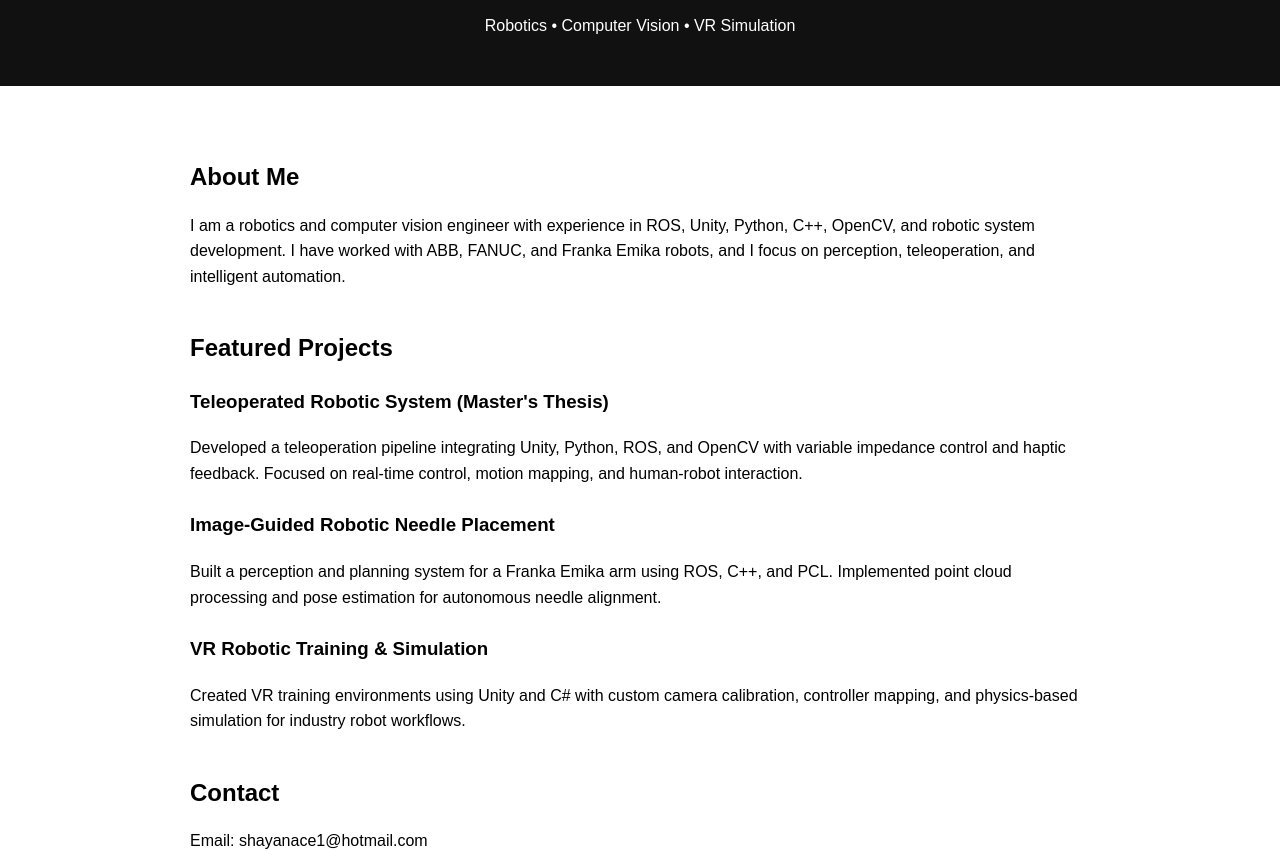
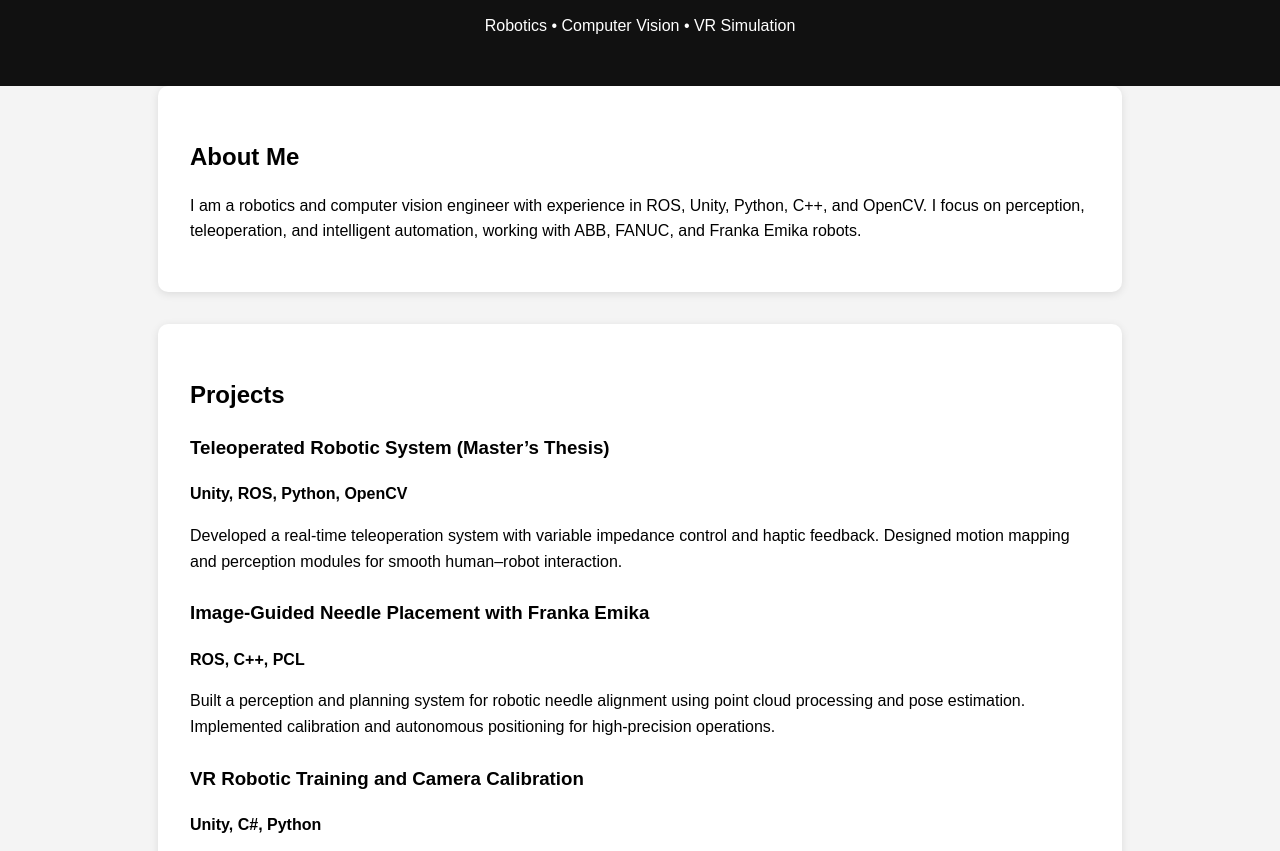
Before and after one commit to itsme1UP/Shayan, a plain HTML site: page index.html in a window 1280 px wide. Shown: the part 108-959 px from the top of the page. Drawn offline with Linux system fonts and the light colour scheme.

Commit message:
Update index.html

```diff
--- a/index.html
+++ b/index.html
@@ -1,17 +1,19 @@
 <!DOCTYPE html>
 <html lang="en">
 <head>
-  <meta charset="UTF-8" />
-  <meta name="viewport" content="width=device-width, initial-scale=1.0" />
-  <title>Shayan — Robotics and Computer Vision</title>
+  <meta charset="UTF-8">
+  <meta name="viewport" content="width=device-width, initial-scale=1.0">
+  <title>Shayan — Robotics Portfolio</title>
   <style>
-    body { font-family: Arial, sans-serif; margin: 0; padding: 0; line-height: 1.6; }
+    body { font-family: Arial, sans-serif; margin: 0; padding: 0; line-height: 1.6; background: #f4f4f4; }
     header { background: #111; color: #fff; padding: 2rem; text-align: center; }
-    section { padding: 2rem; max-width: 900px; margin: auto; }
+    section { padding: 2rem; max-width: 900px; margin: auto; background: #fff; margin-bottom: 2rem; border-radius: 10px; box-shadow: 0 2px 8px rgba(0,0,0,0.1); }
     h1, h2 { margin-bottom: 0.5rem; }
-    .section-title { margin-top: 2.5rem; }
     .project { margin-bottom: 1.5rem; }
+    a { color: #0077cc; text-decoration: none; }
+    a:hover { text-decoration: underline; }
     footer { text-align: center; padding: 2rem; color: #666; }
+    .tools { font-weight: bold; }
   </style>
 </head>
 <body>
@@ -21,52 +23,44 @@
   </header>
 
   <section>
-    <h2 class="section-title">About Me</h2>
-    <p>
-      I am a robotics and computer vision engineer with experience in ROS, Unity,
-      Python, C++, OpenCV, and robotic system development. I have worked with ABB,
-      FANUC, and Franka Emika robots, and I focus on perception, teleoperation,
-      and intelligent automation.
-    </p>
+    <h2>About Me</h2>
+    <p>I am a robotics and computer vision engineer with experience in ROS, Unity, Python, C++, and OpenCV. I focus on perception, teleoperation, and intelligent automation, working with ABB, FANUC, and Franka Emika robots.</p>
+  </section>
 
-    <h2 class="section-title">Featured Projects</h2>
+  <section>
+    <h2>Projects</h2>
 
     <div class="project">
-      <h3>Teleoperated Robotic System (Master's Thesis)</h3>
-      <p>
-        Developed a teleoperation pipeline integrating Unity, Python, ROS, and
-        OpenCV with variable impedance control and haptic feedback. Focused on
-        real‑time control, motion mapping, and human‑robot interaction.
-      </p>
+      <h3>Teleoperated Robotic System (Master’s Thesis)</h3>
+      <p class="tools">Unity, ROS, Python, OpenCV</p>
+      <p>Developed a real-time teleoperation system with variable impedance control and haptic feedback. Designed motion mapping and perception modules for smooth human–robot interaction.</p>
     </div>
 
     <div class="project">
-      <h3>Image‑Guided Robotic Needle Placement</h3>
-      <p>
-        Built a perception and planning system for a Franka Emika arm using ROS,
-        C++, and PCL. Implemented point cloud processing and pose estimation for
-        autonomous needle alignment.
-      </p>
+      <h3>Image-Guided Needle Placement with Franka Emika</h3>
+      <p class="tools">ROS, C++, PCL</p>
+      <p>Built a perception and planning system for robotic needle alignment using point cloud processing and pose estimation. Implemented calibration and autonomous positioning for high-precision operations.</p>
     </div>
 
     <div class="project">
-      <h3>VR Robotic Training & Simulation</h3>
-      <p>
-        Created VR training environments using Unity and C# with custom camera
-        calibration, controller mapping, and physics‑based simulation for
-        industry robot workflows.
-      </p>
+      <h3>VR Robotic Training and Camera Calibration</h3>
+      <p class="tools">Unity, C#, Python</p>
+      <p>Created VR environments for operator training and simulation of robotic workflows. Developed custom camera calibration and interaction systems for accurate spatial mapping.</p>
     </div>
+  </section>
 
-    <h2 class="section-title">Contact</h2>
+  <section>
+    <h2>Code & Portfolio</h2>
+    <ul>
+      <li><a href="https://github.com/itsme1UP/Shayan" target="_blank">Website Source Code</a></li>
+      <li><a href="https://github.com/itsme1UP" target="_blank">All GitHub Repositories</a></li>
+    </ul>
+  </section>
+
+  <section>
+    <h2>Contact</h2>
     <p>Email: shayanace1@hotmail.com</p>
-    jects & Code</h2>
-  <ul>
-    <li><a href="https://github.com/itsme1UP/Shayan" target="_blank">Website Source Code</a></li>
-    <li><a href="https://github.com/itsme1UP" target="_blank">All Repositories</a></li>
-  </ul>
-
-</section>
+  </section>
 
   <footer>
     <p>© 2025 Shayan</p>
```
